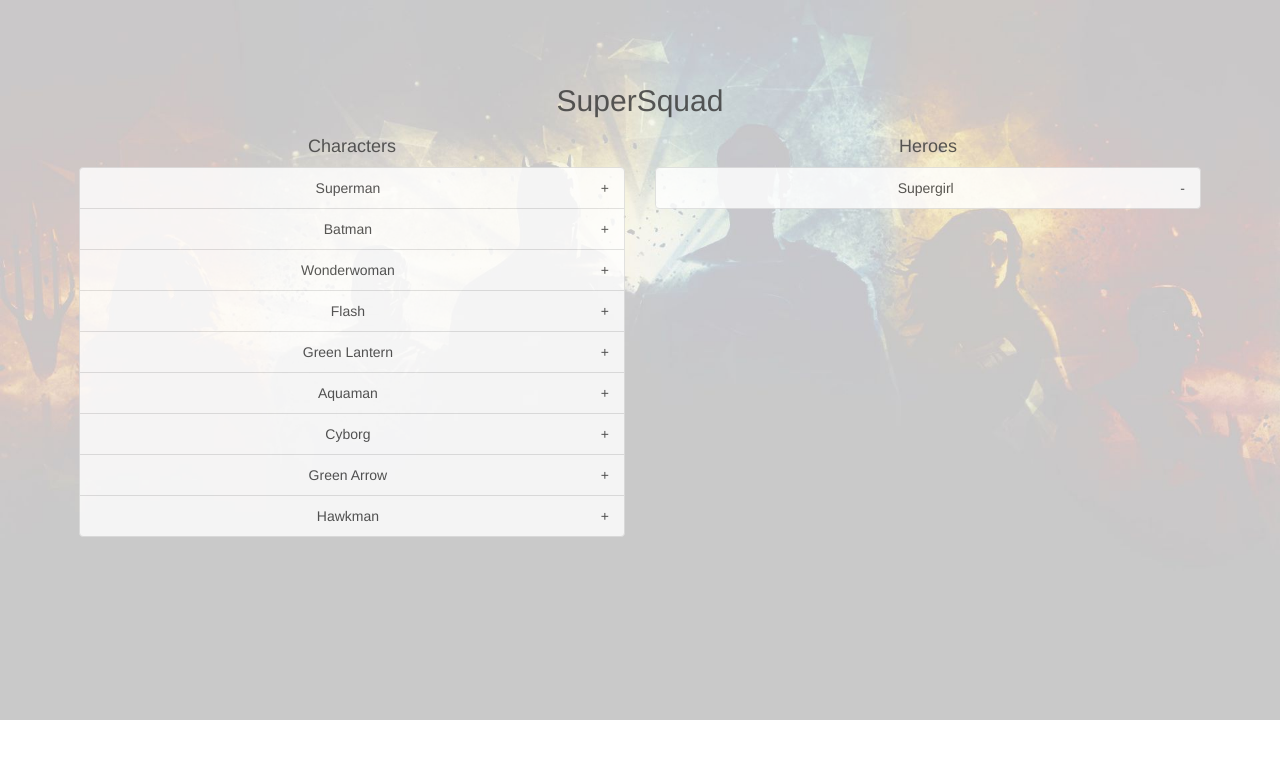
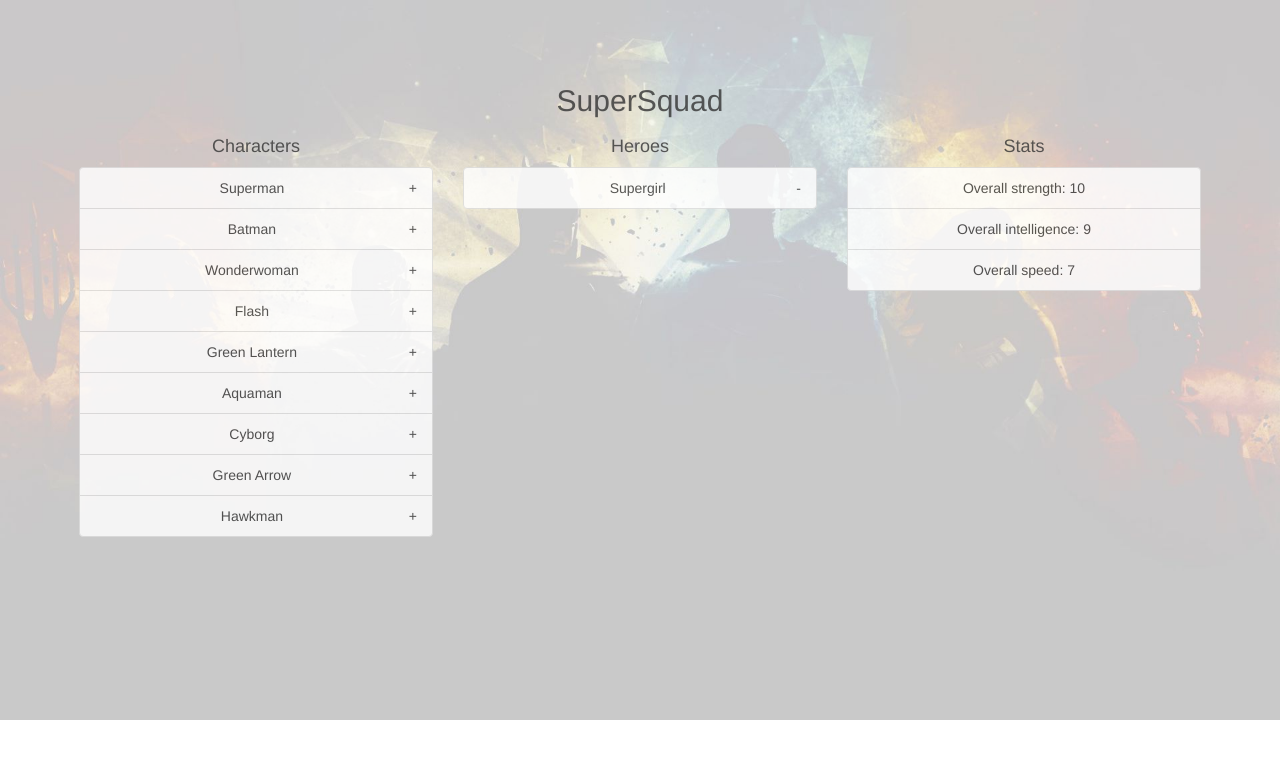
Before and after one commit to CiprianaM/Supersquad, a React (Create React App) app: page / in a window 1280 px wide. Shown: the top 758 px of the page. Built offline with nearby package versions, Linux system fonts and the light colour scheme.

Commit message:
feat: SquadStats

```diff
--- a/src/components/App.js
+++ b/src/components/App.js
@@ -1,6 +1,8 @@
 import React, { Component } from 'react';
 import CharacterList from './CharacterList';
 import HeroesList from './HeroesList';
+import SquadStats from './SquadStats';
+
 import '../styles/index.css';
 
 class App extends Component {
@@ -10,11 +12,14 @@ class App extends Component {
         <h2>
         SuperSquad
         </h2>
-        <div className='col-md-6'>
+        <div className='col-md-4'>
           <CharacterList />
         </div>
-        <div className='col-md-6'>
+        <div className='col-md-4'>
           <HeroesList />
+        </div>
+        <div className='col-md-4'>
+          <SquadStats />
         </div>
       </div>
     )
--- /dev/null
+++ b/src/components/SquadStats.js
@@ -0,0 +1,51 @@
+import React, { Component } from 'react';
+import { addCharacterById } from '../actions';
+import { connect } from 'react-redux';
+
+class SquadStats extends Component {
+
+  render () {
+    let strength = 0;
+    let intelligence = 0;
+    let speed = 0;
+
+    this.props.heroes.forEach(hero => {
+      strength +=hero.strength;
+      intelligence += hero.intelligence;
+      speed += hero.speed;
+    })
+
+    return (
+      <div>
+        <h4>
+          Stats
+        </h4>
+        <ul className='list-group'>
+          <li className='list-group-item'>
+            <div className='list-item'>
+              Overall strength: {strength}
+            </div>
+          </li>
+          <li className='list-group-item'>
+            <div className='list-item'>
+              Overall intelligence: {intelligence}
+            </div>
+          </li>
+          <li className='list-group-item'>
+            <div className='list-item'>
+              Overall speed: {speed}
+            </div>
+          </li>
+        </ul>
+      </div>
+    )
+  }
+}
+
+function mapStateToProps (state) {
+  return {
+    heroes: state.heroes
+  }
+}
+
+export default connect(mapStateToProps, { addCharacterById })(SquadStats)
--- a/src/reducers/index.js
+++ b/src/reducers/index.js
@@ -4,7 +4,7 @@ import heroes from './heroes_reducer';
 
 const rootReducer = combineReducers({
   characters,
-  heroes
+  heroes,
 })
 
 export default rootReducer;
```
